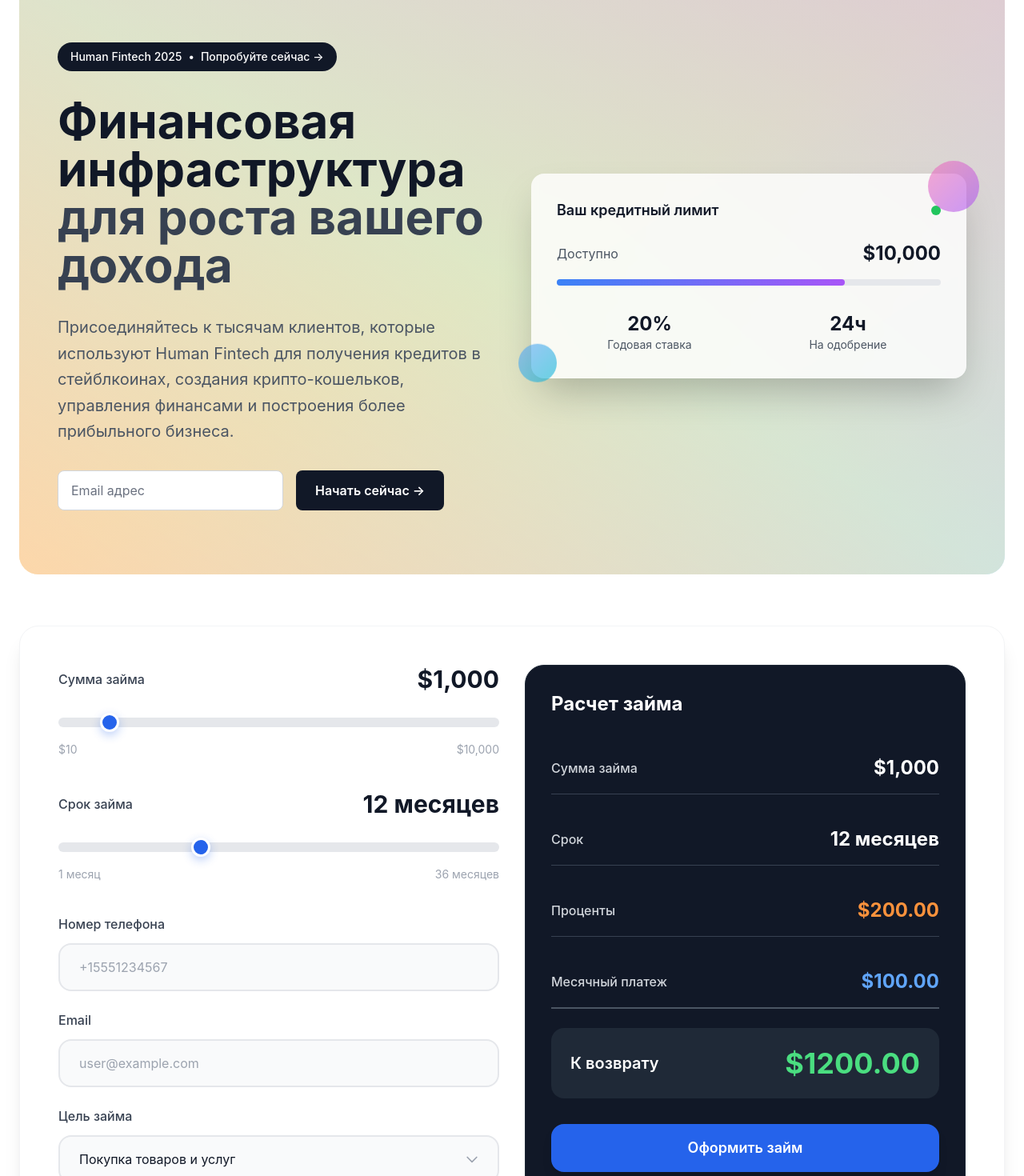
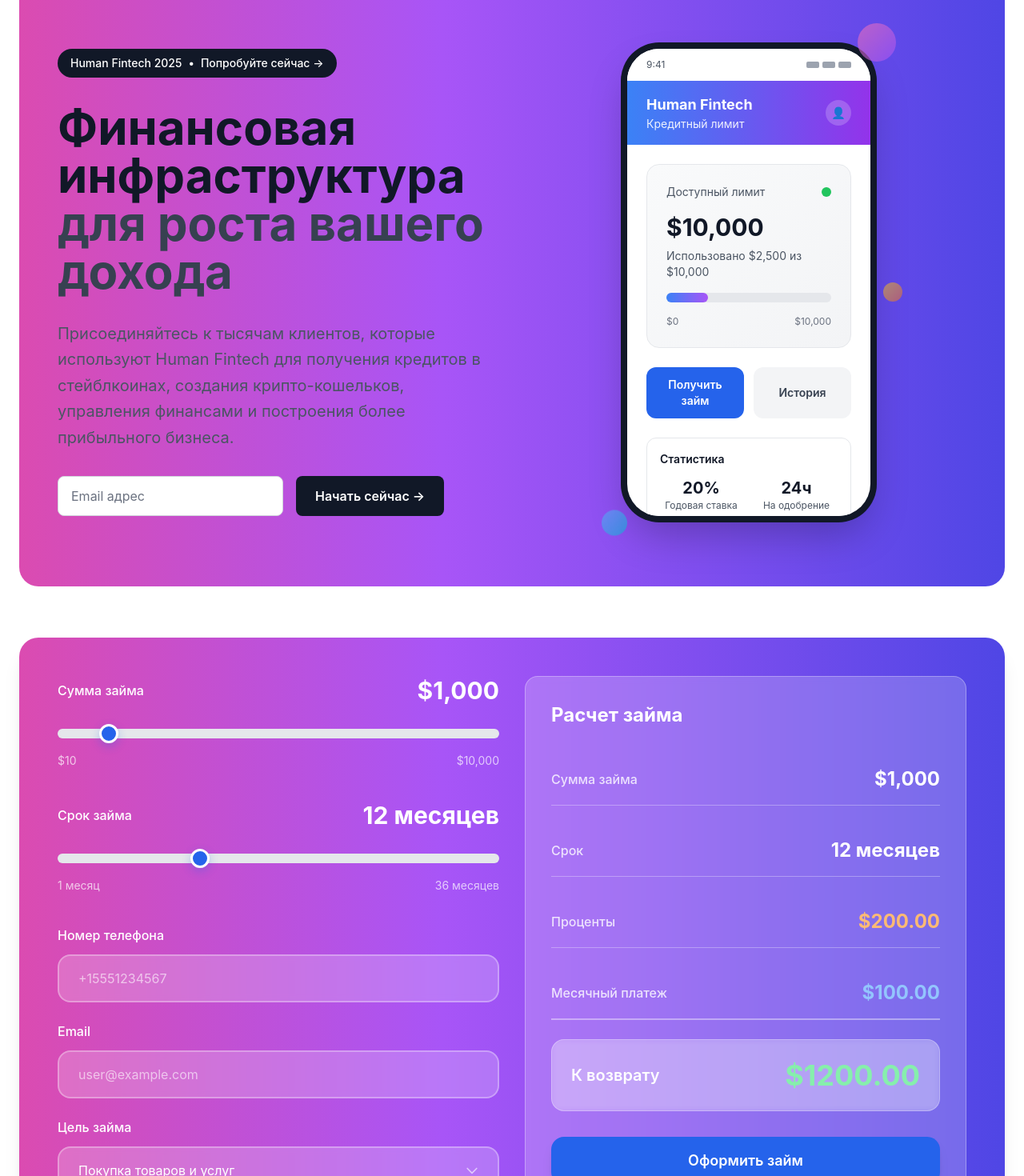
Before and after one commit to ioanngrigorev/microfinance-frontend, a React (Vite) app: page / in a window 1280 px wide. Shown: the part 160-1630 px from the top of the page at 80% size. Built offline with nearby package versions, Linux system fonts and the light colour scheme.

Commit message:
Remove calculator title and subtitle from homepage

```diff
--- a/src/index.css
+++ b/src/index.css
@@ -78,7 +78,42 @@
   cursor: pointer;
 }
 
-.slider::-moz-range-thumb:hover {
-  transform: scale(1.1);
-  box-shadow: 0 6px 16px rgba(37, 99, 235, 0.4);
-}
+    .slider::-moz-range-thumb:hover {
+      transform: scale(1.1);
+      box-shadow: 0 6px 16px rgba(37, 99, 235, 0.4);
+    }
+
+    /* Animated gradient background */
+    .animated-gradient-bg {
+      background: linear-gradient(
+        270deg,
+        #4f46e5,
+        #a855f7,
+        #ec4899,
+        #f97316,
+        #eab308,
+        #22c55e,
+        #06b6d4,
+        #3b82f6
+      );
+      background-size: 400% 400%;
+      animation: gradient-flow 15s ease infinite;
+    }
+
+    @keyframes gradient-flow {
+      0% {
+        background-position: 0% 50%;
+      }
+      25% {
+        background-position: 100% 50%;
+      }
+      50% {
+        background-position: 100% 100%;
+      }
+      75% {
+        background-position: 0% 100%;
+      }
+      100% {
+        background-position: 0% 50%;
+      }
+    }
--- a/src/pages/HomePage.jsx
+++ b/src/pages/HomePage.jsx
@@ -27,11 +27,7 @@
       <div className="container mx-auto px-6 py-16">
 
         {/* Hero Section - Stripe Style */}
-        <div className="relative overflow-hidden rounded-3xl mb-16">
-          {/* Stripe-style gradient background */}
-          <div className="absolute inset-0 bg-gradient-to-br from-orange-200 via-yellow-200 via-purple-200 to-blue-200 opacity-80"></div>
-          <div className="absolute inset-0 bg-gradient-to-tr from-pink-300 via-cyan-200 to-indigo-300 opacity-60"></div>
-          <div className="absolute inset-0 bg-gradient-to-bl from-red-200 via-orange-200 to-yellow-200 opacity-40"></div>
+        <div className="relative overflow-hidden animated-gradient-bg rounded-3xl mb-16">
 
           <div className="relative px-12 py-20">
             <div className="max-w-6xl mx-auto">
@@ -72,42 +68,115 @@
                   </div>
                 </div>
 
-                {/* Right side - Visual elements */}
+                {/* Right side - Mobile App Widget */}
+                <div className="relative flex justify-center">
                   <div className="relative">
-                  <div className="bg-white/80 backdrop-blur-sm rounded-2xl p-8 shadow-2xl">
-                    <div className="space-y-6">
-                      <div className="flex items-center justify-between">
-                        <h3 className="text-lg font-semibold text-gray-900">Ваш кредитный лимит</h3>
+                    {/* Mobile phone frame */}
+                    <div className="w-80 h-[600px] bg-gray-900 rounded-[3rem] p-2 shadow-2xl">
+                      <div className="w-full h-full bg-white rounded-[2.5rem] overflow-hidden">
+
+                        {/* Status bar */}
+                        <div className="bg-white px-6 py-3 flex justify-between items-center text-xs text-gray-600">
+                          <span>9:41</span>
+                          <div className="flex items-center space-x-1">
+                            <div className="w-4 h-2 bg-gray-400 rounded-sm"></div>
+                            <div className="w-4 h-2 bg-gray-400 rounded-sm"></div>
+                            <div className="w-4 h-2 bg-gray-400 rounded-sm"></div>
+                          </div>
+                        </div>
+
+                        {/* App header */}
+                        <div className="bg-gradient-to-r from-blue-500 to-purple-600 px-6 py-4">
+                          <div className="flex items-center justify-between text-white">
+                            <div>
+                              <h2 className="text-lg font-bold">Human Fintech</h2>
+                              <p className="text-sm opacity-90">Кредитный лимит</p>
+                            </div>
+                            <div className="w-8 h-8 bg-white/20 rounded-full flex items-center justify-center">
+                              <span className="text-sm">👤</span>
+          </div>
+        </div>
+      </div>
+
+                        {/* Main content */}
+                        <div className="p-6 space-y-6">
+                          {/* Credit limit card */}
+                          <div className="bg-gradient-to-br from-gray-50 to-gray-100 rounded-2xl p-6 border border-gray-200">
+                            <div className="flex items-center justify-between mb-4">
+                              <span className="text-sm text-gray-600">Доступный лимит</span>
                               <div className="w-3 h-3 bg-green-500 rounded-full"></div>
                             </div>
 
-                      <div className="space-y-4">
-                        <div className="flex justify-between items-center">
-                          <span className="text-gray-600">Доступно</span>
-                          <span className="text-2xl font-bold text-gray-900">$10,000</span>
+                            <div className="mb-4">
+                              <div className="text-3xl font-bold text-gray-900 mb-2">$10,000</div>
+                              <div className="text-sm text-gray-600">Использовано $2,500 из $10,000</div>
         </div>
 
-                        <div className="w-full bg-gray-200 rounded-full h-2">
-                          <div className="bg-gradient-to-r from-blue-500 to-purple-500 h-2 rounded-full" style={{width: '75%'}}></div>
+                            {/* Progress bar */}
+                            <div className="w-full bg-gray-200 rounded-full h-3 mb-4">
+                              <div className="bg-gradient-to-r from-blue-500 to-purple-500 h-3 rounded-full" style={{width: '25%'}}></div>
         </div>
 
-                        <div className="grid grid-cols-2 gap-4 pt-4">
+                            <div className="flex justify-between text-xs text-gray-500">
+                              <span>$0</span>
+                              <span>$10,000</span>
+        </div>
+      </div>
+
+                          {/* Quick actions */}
+                          <div className="grid grid-cols-2 gap-3">
+                            <button className="bg-blue-600 text-white py-3 px-4 rounded-xl text-sm font-semibold">
+                              Получить займ
+                            </button>
+                            <button className="bg-gray-100 text-gray-700 py-3 px-4 rounded-xl text-sm font-semibold">
+                              История
+                            </button>
+      </div>
+
+      {/* Stats */}
+                          <div className="bg-white border border-gray-200 rounded-xl p-4">
+                            <h3 className="text-sm font-semibold text-gray-900 mb-3">Статистика</h3>
+                            <div className="grid grid-cols-2 gap-4">
                               <div className="text-center">
-                            <div className="text-2xl font-bold text-gray-900">20%</div>
-                            <div className="text-sm text-gray-600">Годовая ставка</div>
+                                <div className="text-xl font-bold text-gray-900">20%</div>
+                                <div className="text-xs text-gray-600">Годовая ставка</div>
                               </div>
                               <div className="text-center">
-                            <div className="text-2xl font-bold text-gray-900">24ч</div>
-                            <div className="text-sm text-gray-600">На одобрение</div>
+                                <div className="text-xl font-bold text-gray-900">24ч</div>
+                                <div className="text-xs text-gray-600">На одобрение</div>
+                              </div>
+                            </div>
+                          </div>
+
+                          {/* Recent activity */}
+                          <div className="bg-white border border-gray-200 rounded-xl p-4">
+                            <h3 className="text-sm font-semibold text-gray-900 mb-3">Последние операции</h3>
+                            <div className="space-y-2">
+                              <div className="flex items-center justify-between text-xs">
+                                <div className="flex items-center space-x-2">
+                                  <div className="w-2 h-2 bg-green-500 rounded-full"></div>
+                                  <span className="text-gray-600">Одобрен займ</span>
+                                </div>
+                                <span className="text-gray-900 font-medium">+$2,500</span>
+                              </div>
+                              <div className="flex items-center justify-between text-xs">
+                                <div className="flex items-center space-x-2">
+                                  <div className="w-2 h-2 bg-blue-500 rounded-full"></div>
+                                  <span className="text-gray-600">Создан кошелек</span>
+                                </div>
+                                <span className="text-gray-900 font-medium">USDT</span>
+          </div>
           </div>
           </div>
           </div>
         </div>
       </div>
 
-                  {/* Floating elements */}
-                  <div className="absolute -top-4 -right-4 w-16 h-16 bg-gradient-to-br from-pink-400 to-purple-500 rounded-full opacity-60 animate-pulse"></div>
-                  <div className="absolute -bottom-4 -left-4 w-12 h-12 bg-gradient-to-br from-blue-400 to-cyan-500 rounded-full opacity-60 animate-bounce"></div>
+                    {/* Floating elements around phone */}
+                    <div className="absolute -top-6 -right-6 w-12 h-12 bg-gradient-to-br from-pink-400 to-purple-500 rounded-full opacity-60 animate-pulse"></div>
+                    <div className="absolute -bottom-6 -left-6 w-8 h-8 bg-gradient-to-br from-blue-400 to-cyan-500 rounded-full opacity-60 animate-bounce"></div>
+                    <div className="absolute top-1/2 -right-8 w-6 h-6 bg-gradient-to-br from-yellow-400 to-orange-500 rounded-full opacity-60 animate-pulse" style={{animationDelay: '1s'}}></div>
+                  </div>
                 </div>
               </div>
             </div>
@@ -115,17 +184,17 @@
         </div>
 
         {/* Калькулятор */}
-        <div className="bg-white rounded-3xl p-12 mb-16 shadow-xl border border-gray-100">
+        <div className="animated-gradient-bg rounded-3xl p-12 mb-16 shadow-xl relative overflow-hidden">
 
         <div className="grid grid-cols-1 md:grid-cols-2 gap-8">
           {/* Левая колонка - параметры */}
           <div>
             <div className="mb-10">
                   <div className="flex items-center justify-between mb-6">
-                <label className="text-gray-700 font-medium">
+                    <label className="text-white font-medium">
                       Сумма займа
                     </label>
-                <div className="text-3xl font-bold text-gray-900">
+                    <div className="text-3xl font-bold text-white">
                       ${amount.toLocaleString()}
                     </div>
                   </div>
@@ -138,7 +207,7 @@
                 onChange={(e) => setAmount(Number(e.target.value))}
                 className="w-full h-3 bg-gray-200 rounded-full appearance-none cursor-pointer slider"
               />
-              <div className="flex justify-between text-sm text-gray-400 mt-3">
+                  <div className="flex justify-between text-sm text-white/70 mt-3">
                     <span>$10</span>
                     <span>$10,000</span>
                   </div>
@@ -146,10 +215,10 @@
 
             <div className="mb-10">
               <div className="flex items-center justify-between mb-6">
-                <label className="text-gray-700 font-medium">
+                <label className="text-white font-medium">
                   Срок займа
                 </label>
-                <div className="text-3xl font-bold text-gray-900">
+                <div className="text-3xl font-bold text-white">
                   {term} месяцев
                 </div>
               </div>
@@ -162,7 +231,7 @@
                 onChange={(e) => setTerm(Number(e.target.value))}
                 className="w-full h-3 bg-gray-200 rounded-full appearance-none cursor-pointer slider"
               />
-              <div className="flex justify-between text-sm text-gray-400 mt-3">
+                <div className="flex justify-between text-sm text-white/70 mt-3">
                   <span>1 месяц</span>
                   <span>36 месяцев</span>
                 </div>
@@ -172,7 +241,7 @@
             {/* Дополнительные поля */}
             <div className="space-y-6">
                   <div>
-                <label className="block text-gray-700 font-medium mb-3">
+                    <label className="block text-white font-medium mb-3">
                       Номер телефона
                     </label>
                     <input
@@ -180,13 +249,13 @@
                       value={phoneNumber}
                       onChange={(e) => setPhoneNumber(e.target.value)}
                       maxLength={12}
-                  className="w-full px-6 py-4 bg-gray-50 border-2 border-gray-200 rounded-2xl focus:ring-0 focus:border-blue-500 focus:bg-white transition-all duration-200 text-gray-900 placeholder-gray-400"
+                      className="w-full px-6 py-4 bg-white/20 backdrop-blur-sm border-2 border-white/30 rounded-2xl focus:ring-0 focus:border-white/50 focus:bg-white/30 transition-all duration-200 text-white placeholder-white/60"
                       placeholder="+15551234567"
                     />
                   </div>
 
               <div>
-                <label className="block text-gray-700 font-medium mb-3">
+                <label className="block text-white font-medium mb-3">
                   Email
                 </label>
                 <input
@@ -194,20 +263,20 @@
                   value={email}
                   onChange={(e) => setEmail(e.target.value)}
                   maxLength={50}
-                  className="w-full px-6 py-4 bg-gray-50 border-2 border-gray-200 rounded-2xl focus:ring-0 focus:border-blue-500 focus:bg-white transition-all duration-200 text-gray-900 placeholder-gray-400"
+                  className="w-full px-6 py-4 bg-white/20 backdrop-blur-sm border-2 border-white/30 rounded-2xl focus:ring-0 focus:border-white/50 focus:bg-white/30 transition-all duration-200 text-white placeholder-white/60"
                   placeholder="user@example.com"
                 />
               </div>
 
               <div>
-                <label className="block text-gray-700 font-medium mb-3">
+                <label className="block text-white font-medium mb-3">
                   Цель займа
                 </label>
                 <div className="relative">
                   <select
                     value={loanPurpose}
                     onChange={(e) => setLoanPurpose(e.target.value)}
-                    className="w-full px-6 py-4 bg-gray-50 border-2 border-gray-200 rounded-2xl focus:ring-0 focus:border-blue-500 focus:bg-white transition-all duration-200 text-gray-900 appearance-none cursor-pointer pr-12"
+                    className="w-full px-6 py-4 bg-white/20 backdrop-blur-sm border-2 border-white/30 rounded-2xl focus:ring-0 focus:border-white/50 focus:bg-white/30 transition-all duration-200 text-white appearance-none cursor-pointer pr-12"
                   >
                     <option value="Покупка товаров и услуг">Покупка товаров и услуг</option>
                     <option value="Медицинские расходы">Медицинские расходы</option>
@@ -223,7 +292,7 @@
                     <option value="Другое">Другое</option>
                   </select>
                   <div className="absolute inset-y-0 right-0 flex items-center pr-6 pointer-events-none">
-                    <svg className="w-5 h-5 text-gray-400" fill="none" stroke="currentColor" viewBox="0 0 24 24">
+                    <svg className="w-5 h-5 text-white/60" fill="none" stroke="currentColor" viewBox="0 0 24 24">
                       <path strokeLinecap="round" strokeLinejoin="round" strokeWidth={2} d="M19 9l-7 7-7-7" />
                     </svg>
                   </div>
@@ -233,34 +302,34 @@
           </div>
 
           {/* Правая колонка - результаты */}
-          <div className="bg-gray-900 border border-gray-800 rounded-3xl p-8">
+          <div className="bg-white/20 backdrop-blur-sm border border-white/30 rounded-2xl p-8">
             <h3 className="text-2xl font-bold text-white mb-8">Расчет займа</h3>
 
             <div className="space-y-6">
-              <div className="flex justify-between items-center py-4 border-b border-gray-700">
-                <span className="text-gray-300 font-medium">Сумма займа</span>
+              <div className="flex justify-between items-center py-4 border-b border-white/30">
+                <span className="text-white/80 font-medium">Сумма займа</span>
                 <span className="text-2xl font-bold text-white">${amount.toLocaleString()}</span>
               </div>
 
-              <div className="flex justify-between items-center py-4 border-b border-gray-700">
-                <span className="text-gray-300 font-medium">Срок</span>
+              <div className="flex justify-between items-center py-4 border-b border-white/30">
+                <span className="text-white/80 font-medium">Срок</span>
                 <span className="text-2xl font-bold text-white">{term} месяцев</span>
               </div>
 
-              <div className="flex justify-between items-center py-4 border-b border-gray-700">
-                <span className="text-gray-300 font-medium">Проценты</span>
-                <span className="text-2xl font-bold text-orange-400">${payment.totalInterest}</span>
+              <div className="flex justify-between items-center py-4 border-b border-white/30">
+                <span className="text-white/80 font-medium">Проценты</span>
+                <span className="text-2xl font-bold text-orange-300">${payment.totalInterest}</span>
               </div>
 
-              <div className="flex justify-between items-center py-4 border-b-2 border-gray-600">
-                <span className="text-gray-300 font-medium">Месячный платеж</span>
-                <span className="text-2xl font-bold text-blue-400">${payment.monthlyPayment}</span>
+              <div className="flex justify-between items-center py-4 border-b-2 border-white/40">
+                <span className="text-white/80 font-medium">Месячный платеж</span>
+                <span className="text-2xl font-bold text-blue-300">${payment.monthlyPayment}</span>
               </div>
 
-              <div className="bg-gray-800 rounded-2xl p-6 mt-6">
+              <div className="bg-white/20 backdrop-blur-sm border border-white/30 rounded-2xl p-6 mt-6">
                 <div className="flex justify-between items-center">
                   <span className="text-xl font-semibold text-white">К возврату</span>
-                  <span className="text-4xl font-bold text-green-400">${payment.totalAmount}</span>
+                  <span className="text-4xl font-bold text-green-300">${payment.totalAmount}</span>
                 </div>
               </div>
             </div>
```
Also changed, not shown: src/components/Header.jsx (+2 -5 lines). Lines whose indentation alone changed are shown as unchanged.
